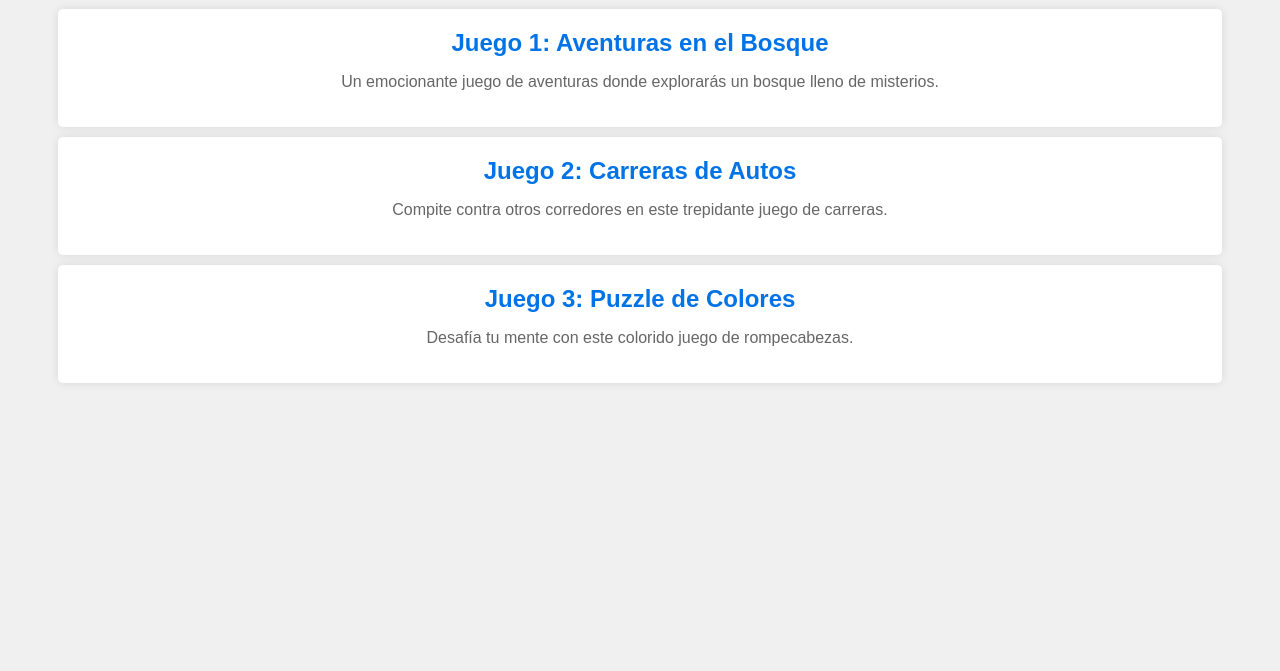
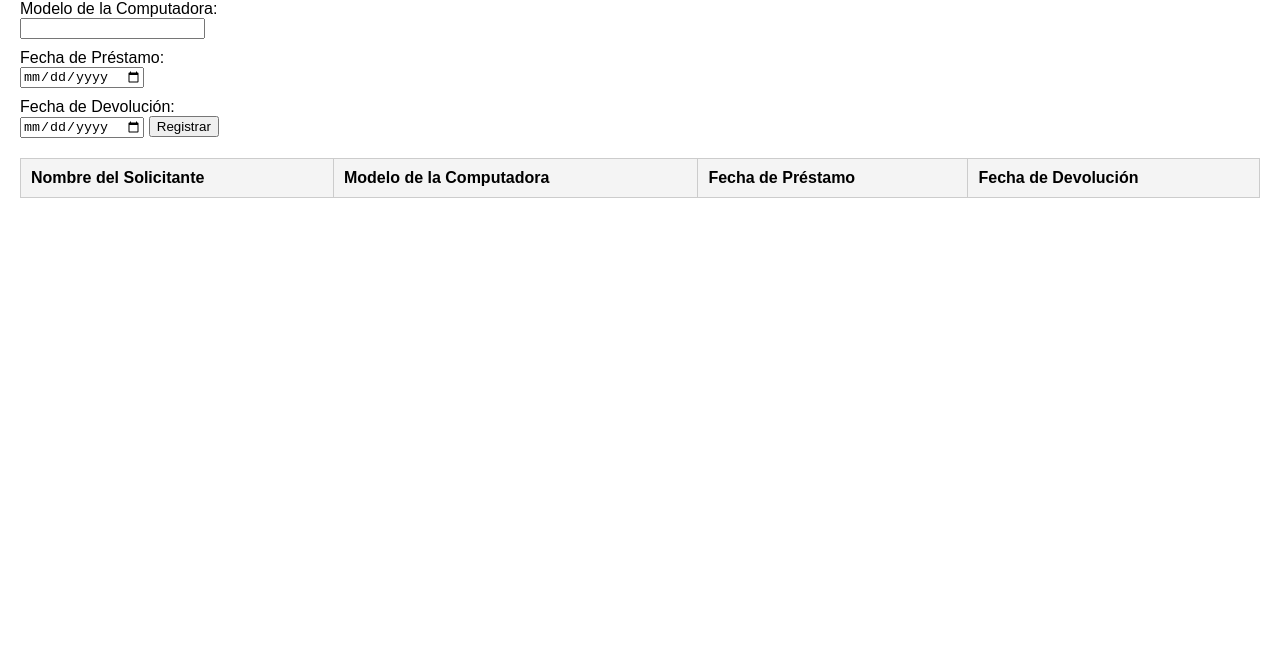
Before and after one commit to TheLeeh/Benjas, a plain HTML site: page index.html in a window 1280 px wide. Shown: the part 129-800 px from the top of the page. Drawn offline with Linux system fonts and the light colour scheme.

Commit message:
Update index.html

```diff
--- a/index.html
+++ b/index.html
@@ -3,52 +3,95 @@
 <head>
     <meta charset="UTF-8">
     <meta name="viewport" content="width=device-width, initial-scale=1.0">
-    <title>Mi Página de Juegos</title>
+    <title>Registro de Computadoras Prestadas</title>
     <style>
         body {
             font-family: Arial, sans-serif;
-            background-color: #f0f0f0;
-            text-align: center;
-            padding: 50px;
+            margin: 20px;
         }
         h1 {
-            color: #333;
+            text-align: center;
         }
-        .game-list {
-            list-style-type: none;
-            padding: 0;
+        form {
+            margin-bottom: 20px;
         }
-        .game-list li {
-            background-color: #fff;
-            margin: 10px 0;
-            padding: 20px;
-            border-radius: 5px;
-            box-shadow: 0 0 10px rgba(0, 0, 0, 0.1);
+        label {
+            display: block;
+            margin-top: 10px;
         }
-        .game-list li h2 {
-            margin: 0;
-            color: #0073e6;
+        table {
+            width: 100%;
+            border-collapse: collapse;
+            margin-top: 20px;
         }
-        .game-list li p {
-            color: #666;
+        th, td {
+            border: 1px solid #ccc;
+            padding: 10px;
+            text-align: left;
+        }
+        th {
+            background-color: #f4f4f4;
         }
     </style>
 </head>
 <body>
-    <h1>Bienvenido a Mi Página de Juegos</h1>
-    <ul class="game-list">
-        <li>
-            <h2>Juego 1: Aventuras en el Bosque</h2>
-            <p>Un emocionante juego de aventuras donde explorarás un bosque lleno de misterios.</p>
-        </li>
-        <li>
-            <h2>Juego 2: Carreras de Autos</h2>
-            <p>Compite contra otros corredores en este trepidante juego de carreras.</p>
-        </li>
-        <li>
-            <h2>Juego 3: Puzzle de Colores</h2>
-            <p>Desafía tu mente con este colorido juego de rompecabezas.</p>
-        </li>
-    </ul>
+
+<h1>Registro de Computadoras Prestadas</h1>
+
+<form id="registroForm">
+    <label for="nombre">Nombre del Solicitante:</label>
+    <input type="text" id="nombre" name="nombre" required>
+
+    <label for="computadora">Modelo de la Computadora:</label>
+    <input type="text" id="computadora" name="computadora" required>
+
+    <label for="fechaPrestamo">Fecha de Préstamo:</label>
+    <input type="date" id="fechaPrestamo" name="fechaPrestamo" required>
+
+    <label for="fechaDevolucion">Fecha de Devolución:</label>
+    <input type="date" id="fechaDevolucion" name="fechaDevolucion" required>
+
+    <button type="submit">Registrar</button>
+</form>
+
+<table id="registroTabla">
+    <thead>
+        <tr>
+            <th>Nombre del Solicitante</th>
+            <th>Modelo de la Computadora</th>
+            <th>Fecha de Préstamo</th>
+            <th>Fecha de Devolución</th>
+        </tr>
+    </thead>
+    <tbody>
+    </tbody>
+</table>
+
+<script>
+    document.getElementById('registroForm').addEventListener('submit', function(event) {
+        event.preventDefault();
+
+        const nombre = document.getElementById('nombre').value;
+        const computadora = document.getElementById('computadora').value;
+        const fechaPrestamo = document.getElementById('fechaPrestamo').value;
+        const fechaDevolucion = document.getElementById('fechaDevolucion').value;
+
+        const table = document.getElementById('registroTabla').getElementsByTagName('tbody')[0];
+        const newRow = table.insertRow();
+
+        const nombreCell = newRow.insertCell(0);
+        const computadoraCell = newRow.insertCell(1);
+        const fechaPrestamoCell = newRow.insertCell(2);
+        const fechaDevolucionCell = newRow.insertCell(3);
+
+        nombreCell.textContent = nombre;
+        computadoraCell.textContent = computadora;
+        fechaPrestamoCell.textContent = fechaPrestamo;
+        fechaDevolucionCell.textContent = fechaDevolucion;
+
+        document.getElementById('registroForm').reset();
+    });
+</script>
+
 </body>
 </html>
```
